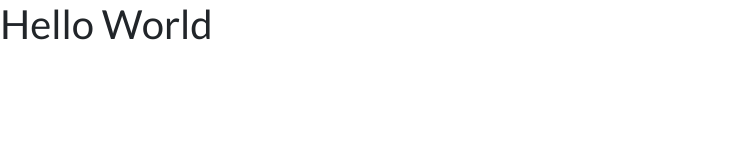
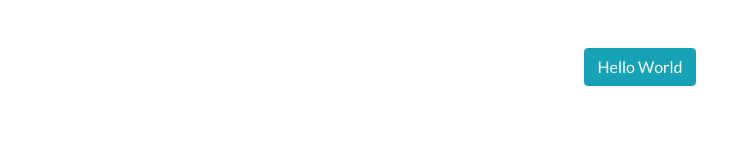
Before and after one commit to fengzi91/fengzi91.github.io, a website: page index.html in a window 1280 px wide. Shown: the whole page, without its empty margins (0-756 px from the left). Drawn offline with nearby package versions, Linux system fonts and the light colour scheme.

Commit message:
修改首页布局

```diff
--- a/index.html
+++ b/index.html
@@ -13,6 +13,11 @@
 	</style>
 </head>
 <body>
-	<h1>Hello World</h1>
+	<div class="container">
+
+		<div class="col-md-8 mt-5 text-center offset-md-2">
+			<a href="#" class="btn btn-info">Hello World</a>
+		</div>
+	</div>
 </body>
 </html>
```
